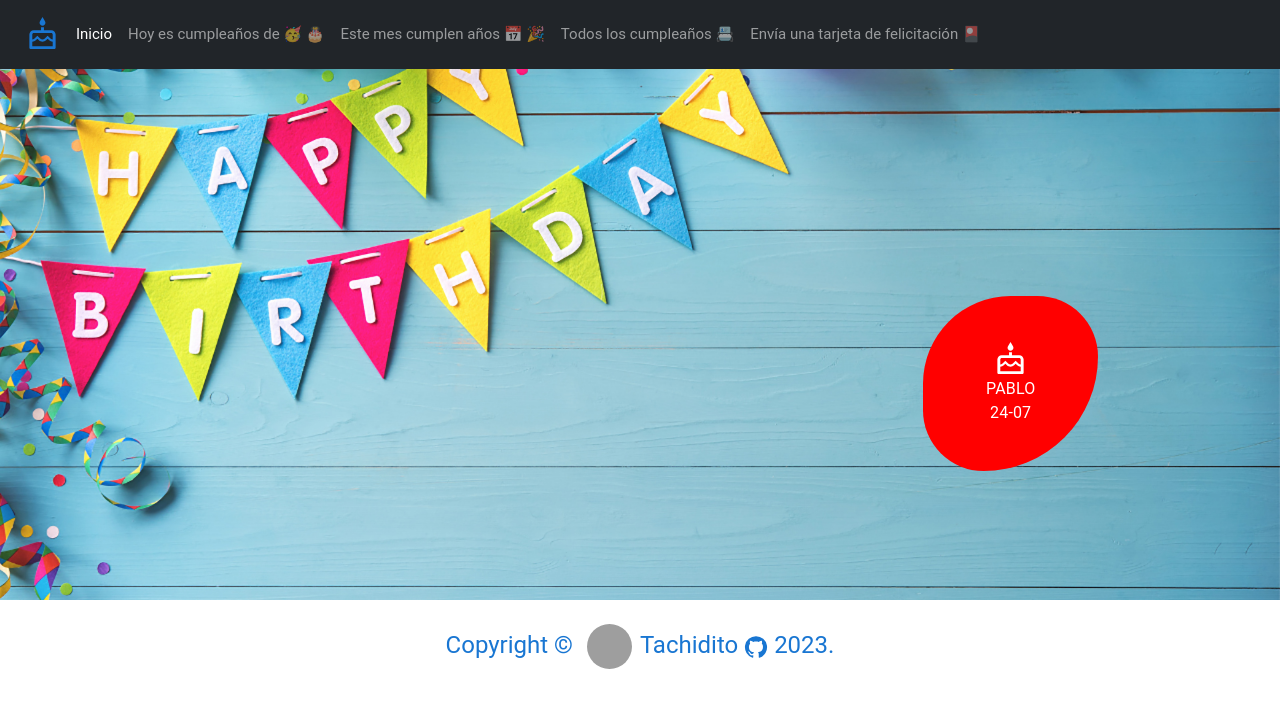
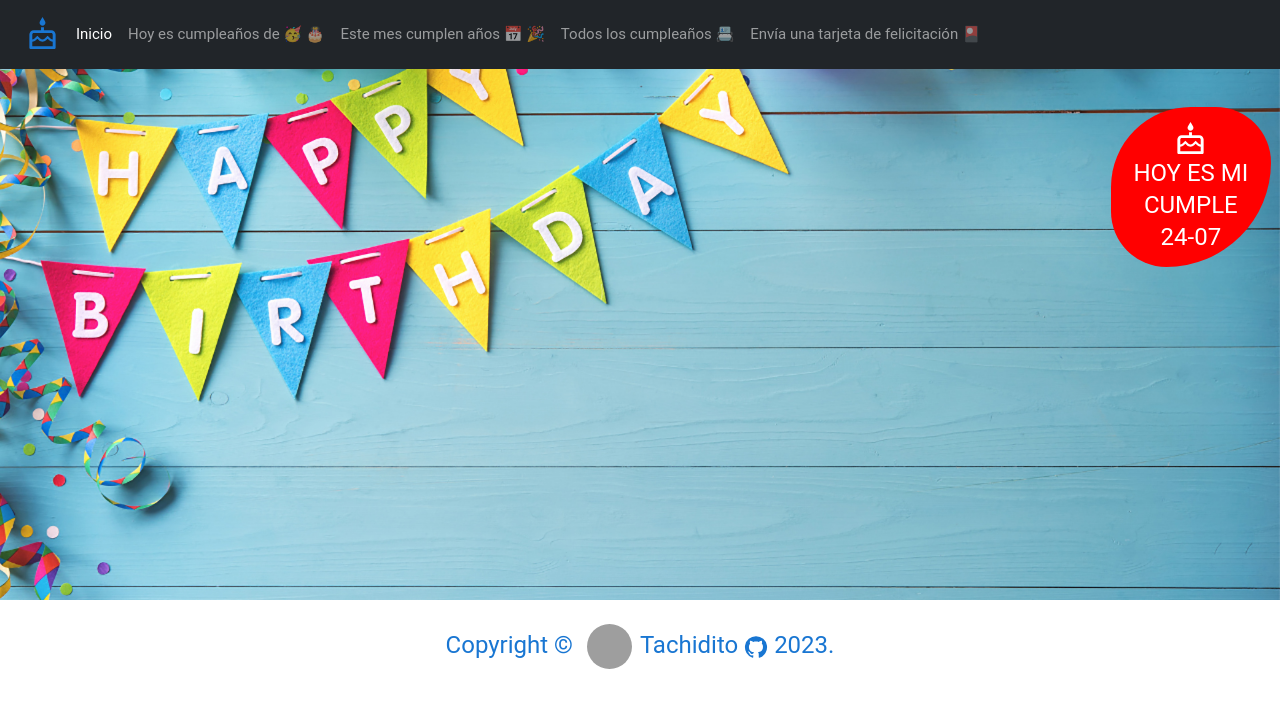
Before and after one commit to AxMar1221/app-cumpleanios, a React (Vite) app: page /home in a window 1280 px wide. Shown: the top 708 px of the page. Built offline with nearby package versions, Linux system fonts and the light colour scheme; grey boxes are pictures that could not be loaded; the HTML template or start-up script is replaced by a standard one.

Commit message:
check if there is no birthday to show message/fixing bugs

```diff
--- a/src/components/pages/BirthdayOfTheDay.jsx
+++ b/src/components/pages/BirthdayOfTheDay.jsx
@@ -90,7 +90,7 @@ export const BirthdayOfTheDay = () => {
               variant="h3"
               sx={{ color: blue[900] }}
             >
-              No hay cumpleaños este día.
+              No hay cumpleaños en este día.
             </Typography>
           )}
         </Grid>
--- a/src/components/pages/HomeApp.jsx
+++ b/src/components/pages/HomeApp.jsx
@@ -1,5 +1,4 @@
 /* eslint-disable react/prop-types */
-
 import { useEffect, useState } from "react";
 import { data } from "../../data";
 import { Box, CardContent, Typography } from "@mui/material";
@@ -14,47 +13,37 @@ const colors = ["blue", "red", "green", "purple", "violet", "orange"];
 const getRandomColor = () => colors[Math.floor(Math.random() * colors.length)];
 
 export const HomeApp = () => {
-  const [currentBubbleIndex, setCurrentBubbleIndex] = useState(0);
+  const [currentBubbleIndex, setCurrentBubbleIndex] = useState(-1);
+  const [todayBirthdays, setTodayBirthdays] = useState([]);
+
 
     useEffect(() => {
       const interval = setInterval(() => {
       const currentDate = new Date();
-      const todayBirthdays = data.filter((person) => {
-        const [day, month] = person.cumpleanios.split("-");
+      const birthdaysToday = data.filter((person) => {
+        const [day, month] = person.cumpleanios?.split("-") || [];
         return (
           currentDate.getDate() === parseInt(day) &&
           currentDate.getMonth() + 1 === parseInt(month)
           );
         });
 
-      if (todayBirthdays.length > 0) {
-        setCurrentBubbleIndex(
-          (prevIndex) => (prevIndex + 1) % Math.max(1, todayBirthdays.length)
-        );
-      }
+        setTodayBirthdays(birthdaysToday);
+        setCurrentBubbleIndex((prevIndex) => (prevIndex + 1) % Math.max(1, birthdaysToday.length));
       }, 3500);
 
       return () => clearInterval(interval);
     }, []);
 
-  return (
-    <BirthdayBubble
-      person={
-        data.filter((person) => {
-          const [day, month] = person.cumpleanios.split("-");
-          const currentDate = new Date();
-          return (
-            currentDate.getDate() === parseInt(day) &&
-            currentDate.getMonth() + 1 === parseInt(month)
-          );
-        })[currentBubbleIndex]
-      }
-    />
+    return todayBirthdays.length > 0 ? (
+    <BirthdayBubble person={todayBirthdays[currentBubbleIndex]} />
+  ) : (
+    <BirthdayBubble person={null} />
   );
 };
 
 const BirthdayBubble = ({ person }) => {
-  const [position, setPosition] = useState(getRandomPosition());
+  const [position, setPosition] = useState({ x: window.innerWidth / 2 - 60, y: window.innerHeight / 2 - 60 });
   const [color, setColor] = useState(getRandomColor());
 
   useEffect(() => {
@@ -65,10 +54,33 @@ const BirthdayBubble = ({ person }) => {
     return () => clearInterval(interval);
   }, []);
 
-  useEffect(() => {
-    setPosition(getRandomPosition());
-    setColor(getRandomColor());
-  }, [person]);
+  if (person === null) {
+    // Show message if there are no birthdays today
+    return (
+      <CardContent className="births" sx={{ paddingTop: 20 }}>
+        <Box
+          sx={{
+            position: "absolute",
+            top: "35%",
+            left: "55%",
+            width: "350px",
+            height: "350px",
+            borderRadius: "50%",
+            backgroundColor: color,
+            color: "white",
+            textAlign: "center",
+            display: "flex",
+            alignItems: "center",
+            justifyContent: "center",
+            flexDirection: "column",
+            fontWeight: "bold",
+          }}
+        >
+          <Typography variant="h4">Hoy no hay cumpleaños</Typography>
+        </Box>
+      </CardContent>
+    );
+  }
 
   return (
     <CardContent className="births" sx={{ paddingTop: 20 }}>
@@ -77,10 +89,9 @@ const BirthdayBubble = ({ person }) => {
           position: "absolute",
           top: position.y,
           left: position.x,
-          width: "175px",
-          height: "175px",
+          width: "160px",
+          height: "160px",
           borderRadius: "65% 45% 85% 45%",
-
           backgroundColor: color,
           color: "white",
           textAlign: "center",
@@ -88,13 +99,12 @@ const BirthdayBubble = ({ person }) => {
           alignItems: "center",
           justifyContent: "center",
           flexDirection: "column",
-          fontSize: "22px",
           fontWeight: "bold",
         }}
       >
         <CakeOutlined fontSize="large" />
-        <Typography>{person.nombre}</Typography>
-        <Typography>{person.cumpleanios}</Typography>
+        <Typography variant="h5">{person.nombre}</Typography>
+        <Typography variant="h5">{person.cumpleanios}</Typography>
       </Box>
     </CardContent>
   );
```
Lines whose indentation alone changed are shown as unchanged.
